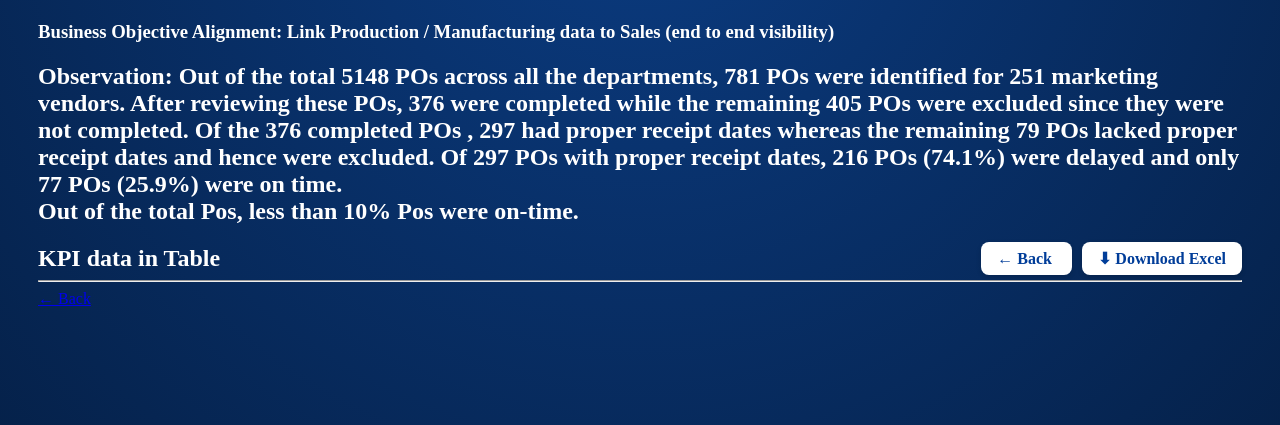
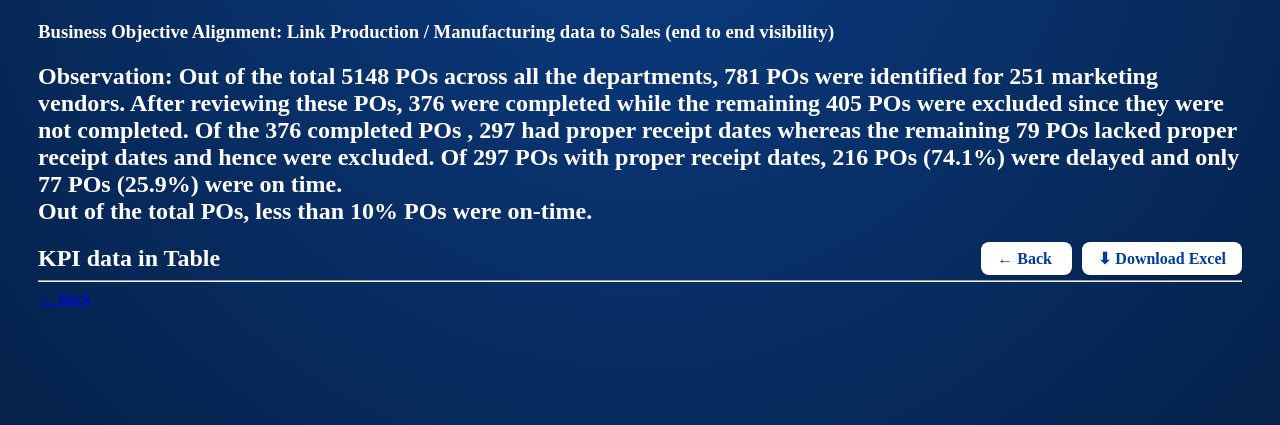
Before and after one commit to ujustbetech/pm_cona, a Flask app: template templates/component5a_rm.html in a window 1280 px wide. Shown: the part 146-571 px from the top of the page. Run offline with Flask 3, Linux system fonts and the light colour scheme; the template is opened without the code that fills it, so the values that code supplies are empty; the visitor is signed in with stand-in values (Sample User, id 1).

Commit message:
observ rm

```diff
--- a/templates/component5a_rm.html
+++ b/templates/component5a_rm.html
@@ -92,7 +92,7 @@
 
   </div>
 {% endif %}
-<h2 style="color:white;">Observation: Out of the total 5148 POs across all the departments, 781 POs were identified for 251 marketing vendors. After reviewing these POs, 376 were completed while the remaining 405 POs were excluded since they were not completed. Of the 376 completed POs , 297 had proper receipt dates whereas the remaining 79 POs lacked proper receipt dates and hence were excluded. Of 297 POs with proper receipt dates, 216 POs (74.1%) were delayed and only 77 POs (25.9%) were on time.<br> Out of the total Pos, less than 10% Pos were on-time.</h2>
+<h2 style="color:white;">Observation: Out of the total 5148 POs across all the departments, 781 POs were identified for 251 marketing vendors. After reviewing these POs, 376 were completed while the remaining 405 POs were excluded since they were not completed. Of the 376 completed POs , 297 had proper receipt dates whereas the remaining 79 POs lacked proper receipt dates and hence were excluded. Of 297 POs with proper receipt dates, 216 POs (74.1%) were delayed and only 77 POs (25.9%) were on time.<br> Out of the total POs, less than 10% POs were on-time.</h2>
 <div style="
     display: flex;
     justify-content: space-between;
```
